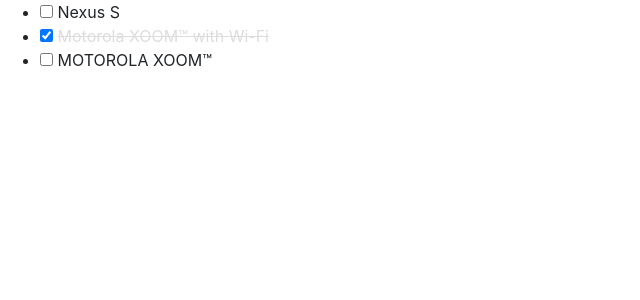
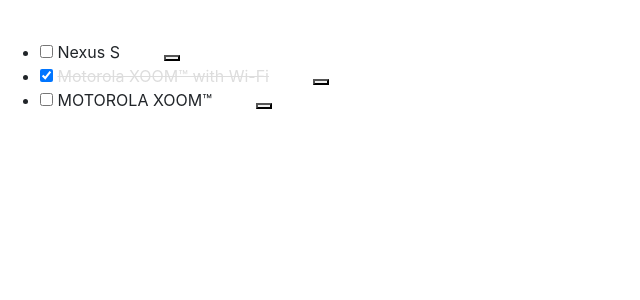
Before and after one commit to parap/todo, a PHP site: page / in a window 1280 px wide. Shown: the top 300 px of the page, without its empty margins (0-640 px from the left). Run offline with PHP 8.4, Linux system fonts and the light colour scheme; some libraries are stand-ins or nearby versions.

Commit message:
Add buttons to remove todos

```diff
--- a/app/todo-list/todo-list.template.html
+++ b/app/todo-list/todo-list.template.html
@@ -1,5 +1,8 @@
-<ul>
-    <li ng-repeat="todo in todos">
-        <input type="checkbox" ng-model="todo.done"> <span class="done-{{todo.done}}" ng-bind="todo.name"></span>
-    </li>
-</ul>
+<div class="container-list">
+    <ul id="todo-list">
+        <li ng-repeat="todo in todos">
+            <input type="checkbox" ng-model="todo.done"> <span class="done-{{todo.done}}" ng-bind="todo.name"></span>
+            <button class="glyphicon glyphicon-remove" aria-hidden="true"></button>
+        </li>
+    </ul>
+</div>
--- a/css/list.css
+++ b/css/list.css
@@ -2,3 +2,11 @@
     text-decoration: line-through;
     color: #ddd;
 }
+
+#todo-list li button {
+    margin-left: 40px;
+}
+
+.container-list {
+    padding-top: 40px;
+}
```
